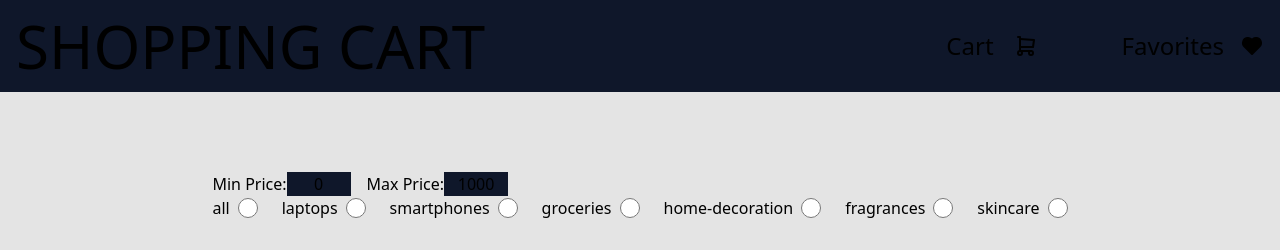
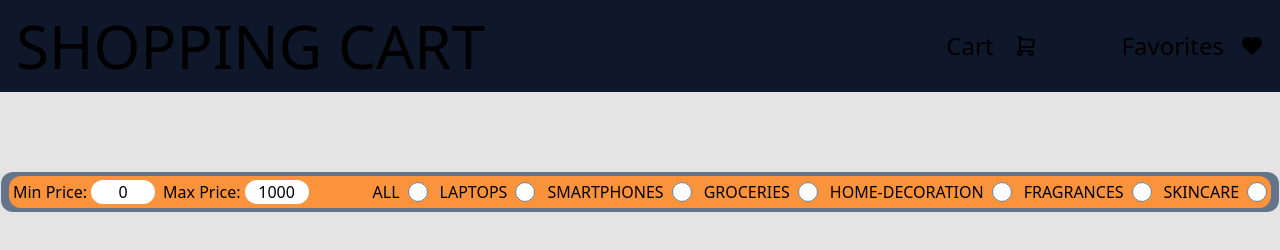
Before and after one commit to tomasquinteros/E-COMMERCE, a React (Vite) app: page / in a window 1280 px wide. Shown: the top 250 px of the page. Built offline with nearby package versions, Linux system fonts and the light colour scheme.

Commit message:
style in filters components

```diff
--- a/src/components/Filters.jsx
+++ b/src/components/Filters.jsx
@@ -24,30 +24,31 @@ export function Filters ({ filters, setFilters }) {
   }
 
   return (
+    <div className='bg-slate-500 py-1 px-2 rounded-xl'>
+      <div className='flex gap-16 bg-orange-400 p-1 rounded-xl'>
         <div>
-      <div>
-        <ul className='flex gap-4'>
-          <li>
+          <ul className='flex gap-2'>
+            <li className='flex gap-1'>
               <label htmlFor={minPriceID}>
                 Min Price:
               </label>
-            <input className='bg-slate-900 w-16 text-center' type='text' value={filters.minPrice} min='0' onChange={handleChangeMinPrice} />
+              <input className='w-16 text-center rounded-xl' type='text' value={filters.minPrice} min='0' onChange={handleChangeMinPrice} />
             </li>
-          <li>
+            <li className='flex gap-1'>
               <label htmlFor={maxPriceID}>
                 Max Price:
               </label>
-            <input className='bg-slate-900 w-16 text-center' type='text' value={filters.maxPrice} min={filters.minPrice} onChange={handleChangeMaxPrice} />
+              <input className='w-16 text-center rounded-xl' type='text' value={filters.maxPrice} min={filters.minPrice} onChange={handleChangeMaxPrice} />
             </li>
           </ul>
         </div>
         <div>
-        <fieldset className='flex gap-4'>
-          <div className='flex gap-6'>
+          <fieldset className='flex gap-2'>
+            <div className='flex gap-3'>
               {
                 categories.map(category => (
                   <div key={category} className='flex justify-between gap-2'>
-                  <span>{category}</span>
+                    <span>{category.toUpperCase()}</span>
                     <input type='radio' name='category' id='category' value={category} onChange={handleChangeCategory} className='w-5' />
                   </div>
                 ))
@@ -56,5 +57,6 @@ export function Filters ({ filters, setFilters }) {
           </fieldset>
         </div>
       </div>
+    </div>
   )
 }
```
Lines whose indentation alone changed are shown as unchanged.
